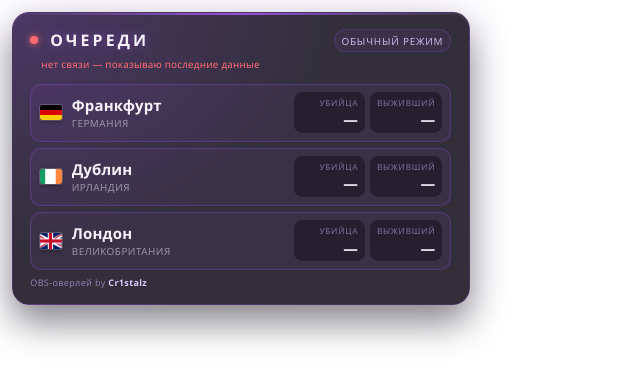
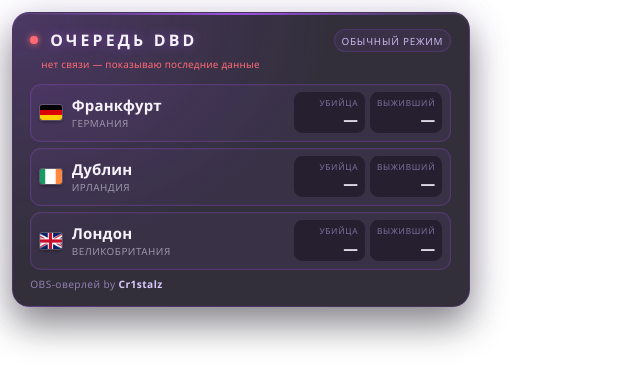
Before and after one commit to Cr1stalz/dbd-bot, a plain HTML site: page overlay/queues.html in a window 1280 px wide. Shown: the full height of the page, 0-640 px from the left. Drawn offline with Linux system fonts and the light colour scheme; no server answers.

Commit message:
style(overlay): rename title and enlarge footer credit

```diff
--- a/overlay/queues.html
+++ b/overlay/queues.html
@@ -22,7 +22,7 @@
 <head>
 <meta charset="UTF-8">
 <meta name="viewport" content="width=device-width, initial-scale=1">
-<title>Очереди — оверлей</title>
+<title>Очередь DBD — оверлей</title>
 
 <style>
   :root {
@@ -330,7 +330,7 @@
     justify-content: space-between;
     gap: .8em;
     margin-top: .7em;
-    font-size: .6em;
+    font-size: .68em;
     letter-spacing: .04em;
     color: rgba(203, 176, 247, .48);
   }
@@ -350,7 +350,7 @@
 <div class="board" id="board">
   <div class="head">
     <span class="dot"></span>
-    <div class="title" id="title">Очереди</div>
+    <div class="title" id="title">Очередь DBD</div>
     <div class="mode" id="mode">Обычный режим</div>
   </div>
 
@@ -415,7 +415,7 @@
     regions: (q.get("regions") || "eu-central-1,eu-west-1,eu-west-2")
       .split(",").map(function (s) { return s.trim(); }).filter(Boolean),
     mode: MODES[q.get("mode")] ? q.get("mode") : "live",
-    title: q.get("title") || "Очереди",
+    title: q.get("title") || "Очередь DBD",
     refresh: Math.max(20, num(q.get("refresh"), 60)),
     scale: Math.min(3, Math.max(.5, num(q.get("scale"), 1))),
     onlyOnline: q.get("only") === "online",
```
